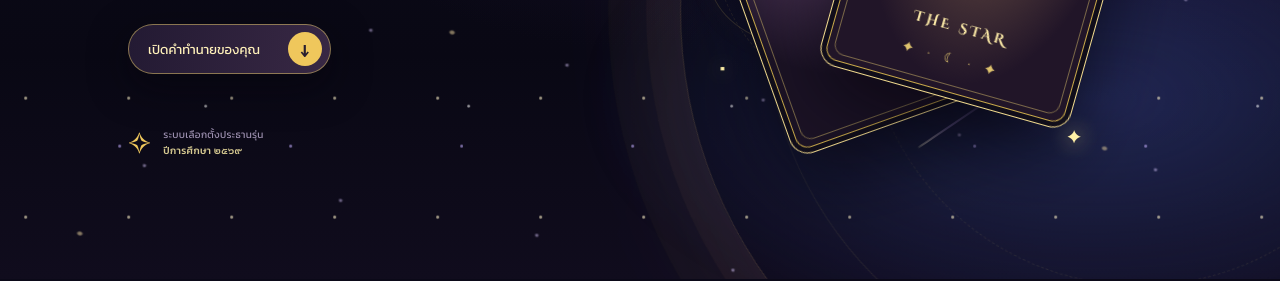
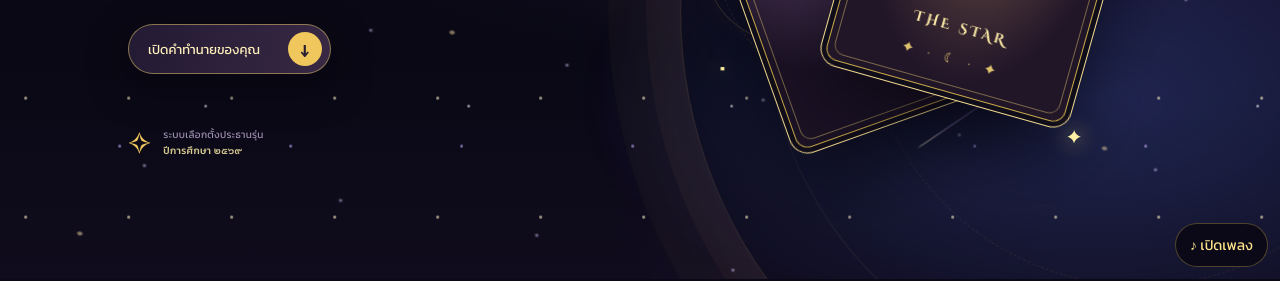
Before and after one commit to IMSTuDENT606/Elect114_SBs, a plain HTML site: page index.html in a window 1280 px wide. Shown: the part 521-802 px from the top of the page. Drawn offline with Linux system fonts and the light colour scheme; no server answers; a web font is replaced by a local one.

Commit message:
Add background music and restart it on reload

```diff
--- /dev/null
+++ b/background-music.css
@@ -0,0 +1,19 @@
+#backgroundMusicToggle {
+  position: fixed;
+  z-index: 11;
+  right: max(12px, env(safe-area-inset-right));
+  bottom: max(12px, env(safe-area-inset-bottom));
+  min-height: 44px;
+  padding: 8px 14px;
+  border: 1px solid var(--line);
+  border-radius: 24px;
+  background: var(--night);
+  color: var(--gold-bright);
+  font: 400 14px Kanit, sans-serif;
+  cursor: pointer;
+}
+
+#backgroundMusicToggle:focus-visible {
+  outline: 2px solid var(--gold-bright);
+  outline-offset: 3px;
+}
--- /dev/null
+++ b/background-music.js
@@ -0,0 +1,45 @@
+(() => {
+  const audio = document.querySelector('#backgroundMusic');
+  const toggle = document.querySelector('#backgroundMusicToggle');
+  const electionContent = document.querySelector('#electionContent');
+  let musicOff = false;
+  audio.volume = 0.25;
+
+  function tryPlay() {
+    if (!toggle.hidden && !musicOff && audio.paused) {
+      void audio.play().catch(updateLabel);
+    }
+  }
+
+  function syncAvailability(retry = false) {
+    const wasHidden = toggle.hidden;
+    toggle.hidden = Boolean(electionContent && !electionContent.querySelector('.election-register #loginForm'));
+    if (toggle.hidden) audio.pause();
+    else if (wasHidden || retry) tryPlay();
+  }
+
+  function updateLabel() {
+    toggle.textContent = audio.paused ? '♪ เปิดเพลง' : '♪ ปิดเพลง';
+  }
+
+  audio.addEventListener('play', updateLabel);
+  audio.addEventListener('pause', updateLabel);
+  toggle.addEventListener('click', () => {
+    if (toggle.hidden) return;
+    musicOff = !audio.paused;
+    if (musicOff) audio.pause();
+    else tryPlay();
+  });
+  document.addEventListener('click', (event) => {
+    if (!toggle.contains(event.target)) tryPlay();
+  });
+
+  if (electionContent) {
+    new MutationObserver(() => syncAvailability()).observe(electionContent, { childList: true });
+  }
+  window.addEventListener('pagehide', () => audio.pause());
+  window.addEventListener('pageshow', (event) => {
+    if (event.persisted) syncAvailability(true);
+  });
+  syncAvailability();
+})();
--- a/index.html
+++ b/index.html
@@ -12,8 +12,12 @@
   <link rel="stylesheet" href="styles.css" />
   <link rel="stylesheet" href="election.css?v=13" />
   <link rel="stylesheet" href="admin.css?v=10" />
+  <link rel="stylesheet" href="background-music.css" />
+  <script src="background-music.js?v=2" defer></script>
 </head>
 <body>
+  <button type="button" id="backgroundMusicToggle" hidden>♪ เปิดเพลง</button>
+  <audio id="backgroundMusic" src="background-music.mp3" preload="none" loop></audio>
   <div class="starfield home-cosmos" aria-hidden="true">
     <div class="cosmic-nebula"></div>
     <div class="zodiac-wheel"><span>✦</span><i>☽</i></div>
```
Also changed, not shown: server.js (+9 -3 lines), vote.html (+4 -0 lines), 1 other file.
